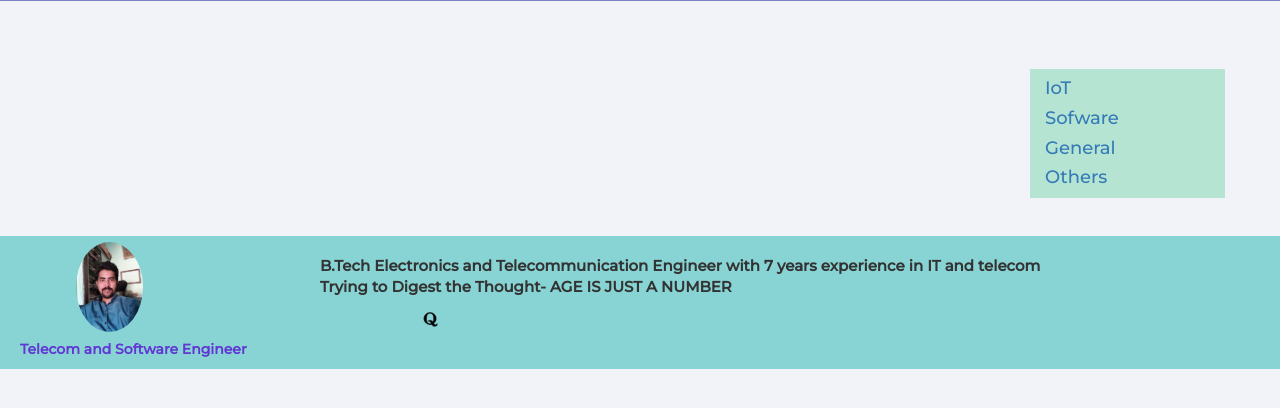
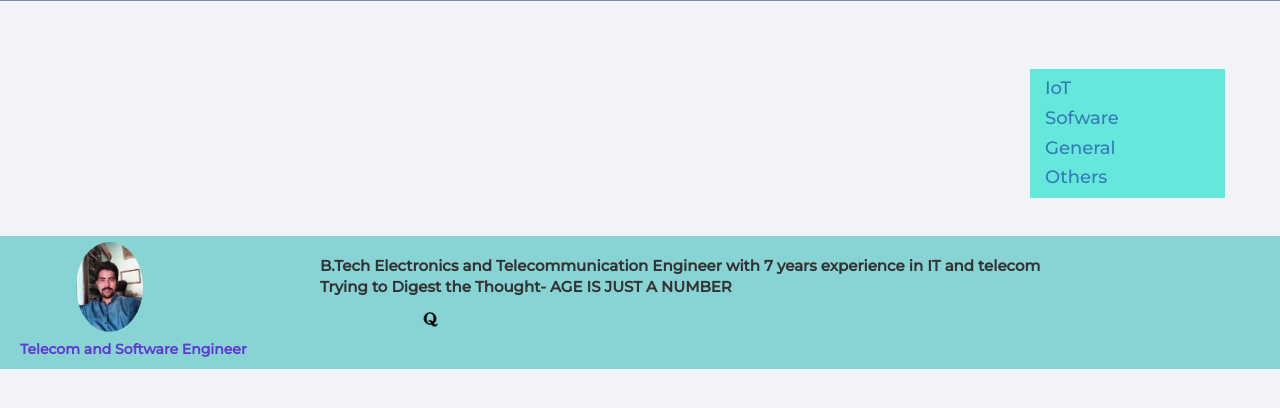
Before and after one commit to adbulgani/Aztechblog, a Flask app: page /articles in a window 1280 px wide. Shown: the part 48-456 px from the top of the page. Run offline with Flask 2, Linux system fonts and the light colour scheme; data that the repository does not hold is empty; some libraries are stand-ins or nearby versions; some web fonts are replaced.

Commit message:
changed background for categoreis in css

```diff
--- a/static/css/main.css
+++ b/static/css/main.css
@@ -109,5 +109,5 @@ a:link{
 .categories{
     margin-top: 1cm;
     font-family: 'Montserrat', sans-serif;
-    background-color: rgb(181, 228, 210);
+    background-color: rgb(101, 231, 220);
 }
```
